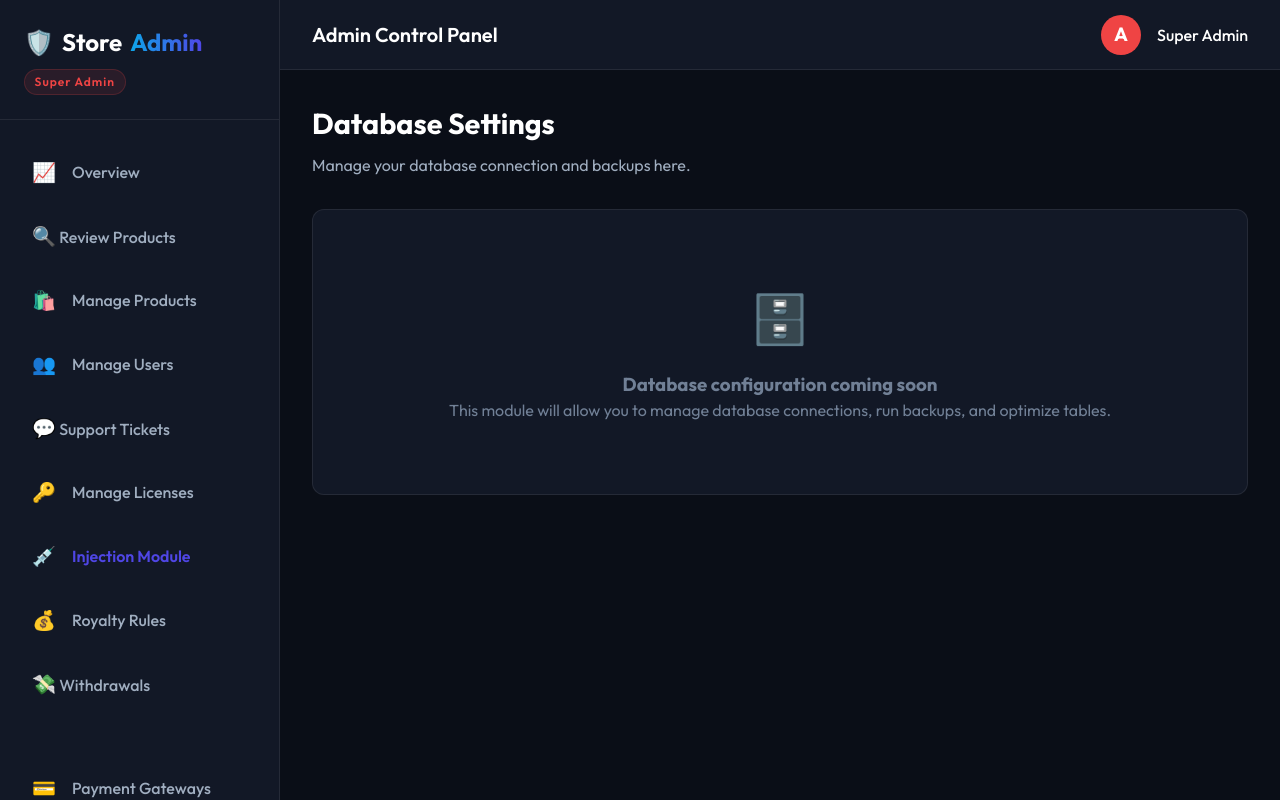
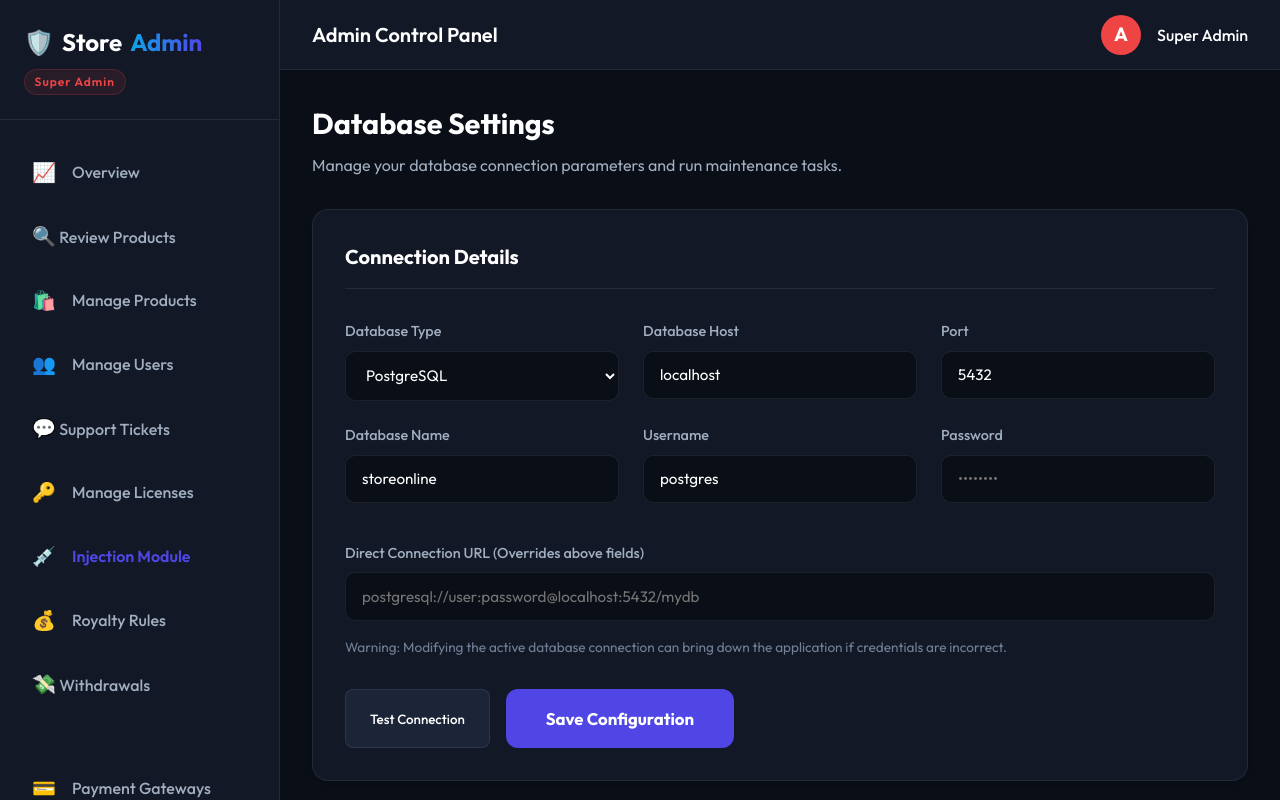
Before and after one commit to limitxpand/StoreOnline, a Next.js app: page /admin/database-settings in a window 1280 px wide. Built offline with nearby package versions, Linux system fonts and the light colour scheme; no server answers; the database is empty.

Commit message:
Update Database Settings form and fix input[type=url] UI in settings

```diff
--- a/app/admin/database-settings/page.tsx
+++ b/app/admin/database-settings/page.tsx
@@ -1,22 +1,143 @@
-import styles from '../../dashboard/dashboard.module.css';
-
-export const dynamic = 'force-dynamic';
+'use client';
+import { useState, useEffect } from 'react';
+import styles from '../settings/settings.module.css';
+import dashboardStyles from '../../dashboard/dashboard.module.css';
 
 export default function DatabaseSettings() {
+  const [loading, setLoading] = useState(false);
+  const [saving, setSaving] = useState(false);
+  const [testing, setTesting] = useState(false);
+  const [message, setMessage] = useState({ text: '', type: '' });
+
+  const [dbSettings, setDbSettings] = useState({
+    dbType: 'postgresql',
+    host: 'localhost',
+    port: '5432',
+    username: 'postgres',
+    password: '',
+    database: 'storeonline',
+    connectionUrl: ''
+  });
+
+  const handleChange = (e: React.ChangeEvent<HTMLInputElement | HTMLSelectElement>) => {
+    const { name, value } = e.target;
+    setDbSettings(prev => ({ ...prev, [name]: value }));
+  };
+
+  const handleTestConnection = async () => {
+    setTesting(true);
+    setMessage({ text: 'Testing connection...', type: 'info' });
+
+    // Simulate connection test
+    setTimeout(() => {
+      setTesting(false);
+      setMessage({ text: 'Connection successful! (Simulated)', type: 'success' });
+      setTimeout(() => setMessage({ text: '', type: '' }), 3000);
+    }, 1500);
+  };
+
+  const handleSubmit = async (e: React.FormEvent) => {
+    e.preventDefault();
+    setSaving(true);
+    setMessage({ text: '', type: '' });
+
+    // Simulate saving
+    setTimeout(() => {
+      setSaving(false);
+      setMessage({ text: 'Database configuration saved successfully. A server restart may be required.', type: 'success' });
+      setTimeout(() => setMessage({ text: '', type: '' }), 5000);
+    }, 1000);
+  };
+
   return (
-    <div>
-      <div className={styles.pageHeader}>
+    <div className={styles.container}>
+      <div className={dashboardStyles.pageHeader}>
         <h1>Database Settings</h1>
-        <p>Manage your database connection and backups here.</p>
+        <p>Manage your database connection parameters and run maintenance tasks.</p>
       </div>
 
-      <div className={styles.panel}>
-        <div style={{ textAlign: 'center', padding: '3rem 1rem', color: 'var(--text-muted)' }}>
-          <span style={{ fontSize: '3rem', display: 'block', marginBottom: '1rem' }}>🗄️</span>
-          <h3>Database configuration coming soon</h3>
-          <p>This module will allow you to manage database connections, run backups, and optimize tables.</p>
+      {message.text && (
+        <div className={message.type === 'success' ? styles.successBox : (message.type === 'info' ? styles.infoBox : styles.errorBox)} style={{
+          padding: '1rem',
+          borderRadius: '8px',
+          marginBottom: '2rem',
+          background: message.type === 'success' ? 'rgba(16, 185, 129, 0.1)' : message.type === 'info' ? 'rgba(59, 130, 246, 0.1)' : 'rgba(239, 68, 68, 0.1)',
+          color: message.type === 'success' ? 'var(--success)' : message.type === 'info' ? 'var(--accent-primary)' : 'var(--danger)',
+          border: `1px solid ${message.type === 'success' ? 'var(--success)' : message.type === 'info' ? 'var(--accent-primary)' : 'var(--danger)'}`
+        }}>
+          {message.text}
         </div>
-      </div>
+      )}
+
+      <form onSubmit={handleSubmit} className={styles.form}>
+        <div className={styles.section}>
+          <h3>Connection Details</h3>
+
+          <div className={styles.row}>
+            <div className={styles.formGroup}>
+              <label>Database Type</label>
+              <select name="dbType" value={dbSettings.dbType} onChange={handleChange}>
+                <option value="postgresql">PostgreSQL</option>
+                <option value="mysql">MySQL</option>
+                <option value="sqlite">SQLite</option>
+                <option value="mongodb">MongoDB</option>
+              </select>
+            </div>
+
+            <div className={styles.formGroup}>
+              <label>Database Host</label>
+              <input type="text" name="host" value={dbSettings.host} onChange={handleChange} placeholder="e.g. localhost or db.example.com" />
+            </div>
+
+            <div className={styles.formGroup}>
+              <label>Port</label>
+              <input type="number" name="port" value={dbSettings.port} onChange={handleChange} placeholder="5432" />
+            </div>
+          </div>
+
+          <div className={styles.row}>
+            <div className={styles.formGroup}>
+              <label>Database Name</label>
+              <input type="text" name="database" value={dbSettings.database} onChange={handleChange} placeholder="storeonline" />
+            </div>
+
+            <div className={styles.formGroup}>
+              <label>Username</label>
+              <input type="text" name="username" value={dbSettings.username} onChange={handleChange} />
+            </div>
+
+            <div className={styles.formGroup}>
+              <label>Password</label>
+              <input type="password" name="password" value={dbSettings.password} onChange={handleChange} placeholder="••••••••" />
+            </div>
+          </div>
+
+          <div className={styles.formGroup} style={{ marginTop: '1rem' }}>
+            <label>Direct Connection URL (Overrides above fields)</label>
+            <input type="url" name="connectionUrl" value={dbSettings.connectionUrl} onChange={handleChange} placeholder="postgresql://user:password@localhost:5432/mydb" />
+            <span style={{ fontSize: '0.85rem', color: 'var(--text-muted)', marginTop: '0.5rem' }}>
+              Warning: Modifying the active database connection can bring down the application if credentials are incorrect.
+            </span>
+          </div>
+
+          <div style={{ display: 'flex', gap: '1rem', marginTop: '2rem' }}>
+            <button type="button" onClick={handleTestConnection} disabled={testing} style={{
+              background: 'var(--bg-tertiary)',
+              color: 'var(--text-primary)',
+              border: '1px solid var(--border-color)',
+              padding: '0.75rem 1.5rem',
+              borderRadius: '8px',
+              cursor: 'pointer',
+              fontWeight: 500
+            }}>
+              {testing ? 'Testing...' : 'Test Connection'}
+            </button>
+            <button type="submit" className={styles.saveBtn} disabled={saving}>
+              {saving ? 'Saving...' : 'Save Configuration'}
+            </button>
+          </div>
+        </div>
+      </form>
     </div>
   );
 }
--- a/app/admin/settings/settings.module.css
+++ b/app/admin/settings/settings.module.css
@@ -48,6 +48,7 @@
 }
 
 .formGroup input[type="text"],
+.formGroup input[type="url"],
 .formGroup input[type="email"],
 .formGroup input[type="password"],
 .formGroup input[type="number"],
```
